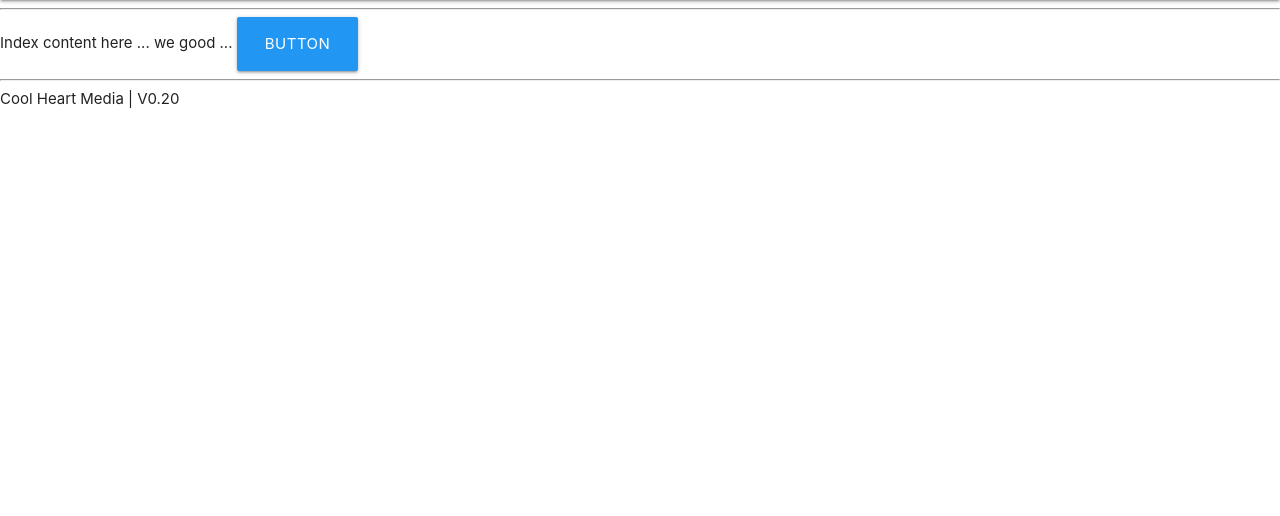
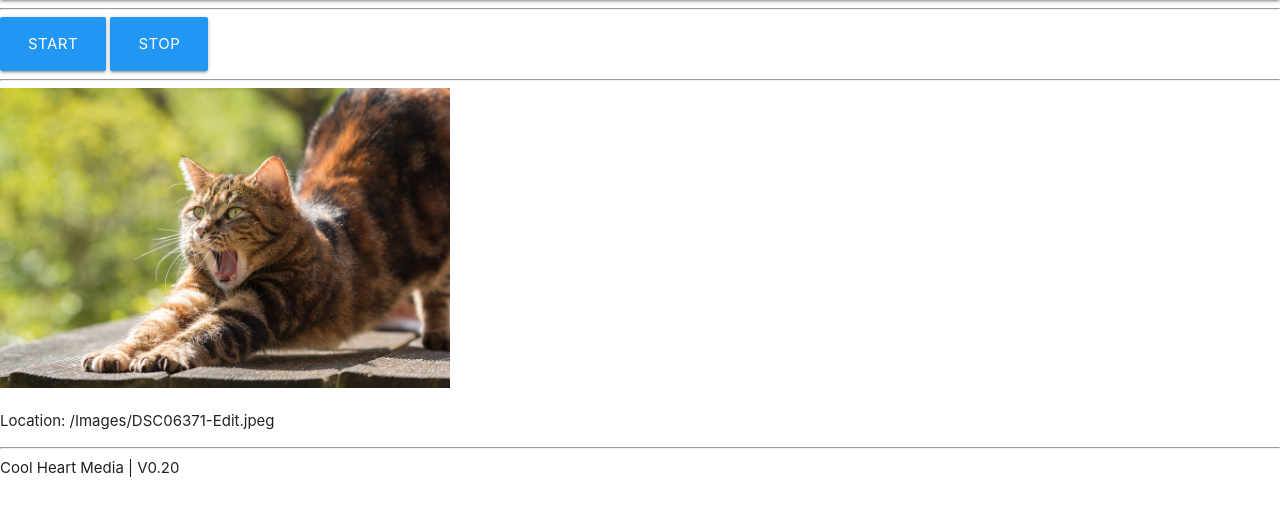
Before and after one commit to ismet55555/Super-Best-Frame, a Flask app: page / in a window 1280 px wide. Shown: the part 64-580 px from the top of the page. Run offline with Flask 2, Linux system fonts and the light colour scheme; parts of the project's set-up code (start-up, migrations or seed data) failed here and were passed over.

Commit message:
loading images form Images directory, add current image API endpoint

```diff
--- a/app/routes.py
+++ b/app/routes.py
@@ -12,7 +12,7 @@ from app import api  # Import the app (Controller)
 from app import start_stop  # Starts and stops slideshow
 from app import temp_data
 
-from flask import flash, redirect, request, jsonify
+from flask import jsonify, send_from_directory
 from flask import render_template  # Import the view renderer (View)
 
 from pprint import pprint  # For troubleshooting and debugging
@@ -25,8 +25,23 @@ base_app_dir = os.path.abspath(os.path.dirname(__file__))
 base_dir = os.path.join(base_app_dir, '..')
 
 
+
 ###############################################################################
 
+@api.route('/')
+@api.route('/index', methods=['GET'])
+def index():
+    """
+    REST API endpoint for home page (index).
+    :return: html of index processed by jinja2
+    """
+    logging.info('Successfully hit the index page!!!')
+
+    # Rendering index.html
+    return render_template('index.html', base_app_dir=base_app_dir, base_dir=base_dir)
+
+
+###############################################################################
 
 @api.route('/start', methods=['GET', 'POST'])
 def start():
@@ -50,8 +65,35 @@ def start():
         'message': message
     })
 
+
 ###############################################################################
 
+@api.route('/current_img', methods=['GET', 'POST'])
+def current_img():
+    """
+    REST API endpoint to get the name and path to current img
+    :return: json confirmation message and image name and path
+    """
+    # Loading the name of current image
+    img_filename = "NOTHING.jpg"
+
+    # Creating the path to current image
+    img_path = os.path.join(base_dir, 'Images', img_filename)
+
+    success = True
+    message = "Successfully found current image"
+
+    # Logging message
+    logging.info(message) if success else logging.error(message)
+    return jsonify({
+        'success': success,
+        'message': message,
+        'current_img_filename': img_filename,
+        'current_img_path': img_path
+    })
+
+
+###############################################################################
 
 @api.route('/stop', methods=['GET', 'POST'])
 def stop():
@@ -177,8 +219,24 @@ def kill():
         'message': message
     })
 
+
 ###############################################################################
 
+@api.route('/Images/<path:filename>')
+def images(filename):
+    """
+    REST API Securely send files form image directory.
+    Essentially this is creating a static directory
+    to reference from just like the "static" directory.
+    :param filename: The specific file name (or relative path)
+    :return: file from file directory
+    """
+    print('IMAGES')
+    print(os.path.join(api.root_path + '/..' + '/Images/', filename))
+    return send_from_directory(directory=api.root_path + '/..' + '/Images/', filename=filename)
+
+
+###############################################################################
 
 @api.errorhandler(404)
 def page_not_found(e):
@@ -187,26 +245,6 @@ def page_not_found(e):
     :return: html of 404 page processed by jinja2
     """
     return render_template('404.html'), 404
-
-
-###############################################################################
-
-@api.route('/')
-@api.route('/index', methods=['GET'])
-def index():
-    """
-    REST API endpoint for home page (index).
-    :return: html of index processed by jinja2
-    """
-    logging.info('Successfully hit the index page!!!')
-
-    # Rendering index.html
-    return render_template('index.html')
-
-
-
-
-
 
 
 
--- a/app/templates/index.html
+++ b/app/templates/index.html
@@ -1,8 +1,17 @@
 {% extends "base.html" %} {% block content %}
 
 <div id="index-content">
-  Index content here ... we good ...
-  <a class="waves-effect waves-light btn-large blue">Button</a>
+
+  <a class="waves-effect waves-light btn-large blue">Start</a>
+  <a class="waves-effect waves-light btn-large blue">Stop</a>
+
+  <hr>
+
+
+  <img src="{{ url_for('images', filename='Omitted_Images/Cats/cat4.jpeg')}}" alt="Current Image" height="300">
+  <p>Location: {{ url_for('images', filename='DSC06371-Edit.jpeg')}}</p>
+
+
 </div>
 
 {% endblock %}
```
